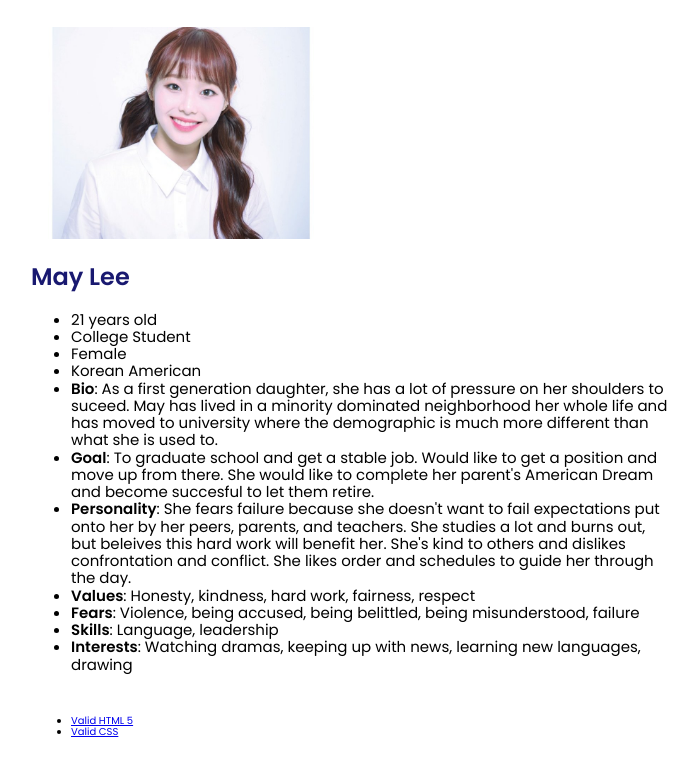
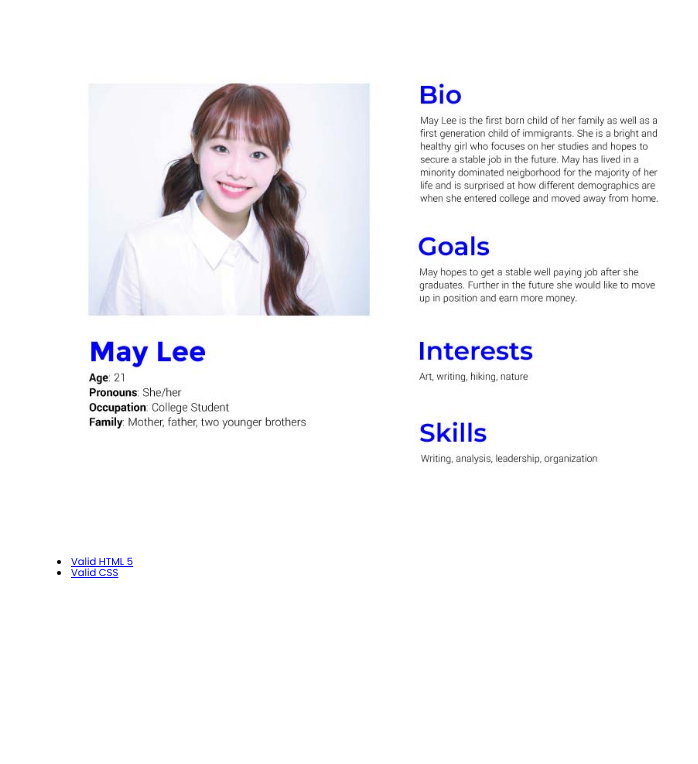
Before and after one commit to anniely07/des157-g, a plain HTML site: page process/research/audience.html in a window 1280 px wide. Shown: the part 63-827 px from the top of the page, without its empty margins (289-987 px from the left). After the commit the page ends 800 px from the top, so only its background shows below. Drawn offline with nearby package versions, Linux system fonts and the light colour scheme.

Commit message:
edited audience research image

```diff
--- a/process/research/audience.html
+++ b/process/research/audience.html
@@ -14,24 +14,8 @@
   </header>
 
   <section>
-      <img src="images/girl.jpg" alt="I Am Better Website" title="picture from officiallykmusic.com" width="300">
-      <h2>May Lee</h2>
+      <img src="images/persona.jpg" alt="I Am Better Website" title="picture from officiallykmusic.com" width="700">
 
-      <ul>
-        <li class ="facts">21 years old</li>
-        <li class ="facts">College Student</li>
-        <li class ="facts">Female</li>
-        <li class ="facts">Korean American</li>
-        <li class ="facts"><b>Bio</b>: As a first generation daughter, she has a lot of pressure on her shoulders to suceed. May has lived in a minority dominated neighborhood her whole life and has moved to university where the demographic is much more different than what she is used to.</li>
-        <li class ="facts"><b>Goal</b>: To graduate school and get a stable job. Would like to get a position and move up from there. She would like to complete her parent's American Dream and become succesful to let them retire.</li>
-        <li class ="facts"><b>Personality</b>: She fears failure because she doesn't want to fail expectations put onto her by her peers, parents, and teachers. She studies a lot and burns out, but beleives this hard work will benefit her. She's kind to others and dislikes confrontation and conflict. She likes order and schedules to guide her through the day. </li>
-        <li class ="facts"><b>Values</b>: Honesty, kindness, hard work, fairness, respect </li>
-        <li class ="facts"><b>Fears</b>: Violence, being accused, being belittled, being misunderstood, failure</li>
-        <li class ="facts"><b>Skills</b>: Language, leadership </li>
-        <li class ="facts"><b>Interests</b>: Watching dramas, keeping up with news, learning new languages, drawing</li>
-      </ul>
-
-  </section>
 
   <footer>
     <nav>
```
Also changed, not shown: process/research/images/persona.jpg (added).
